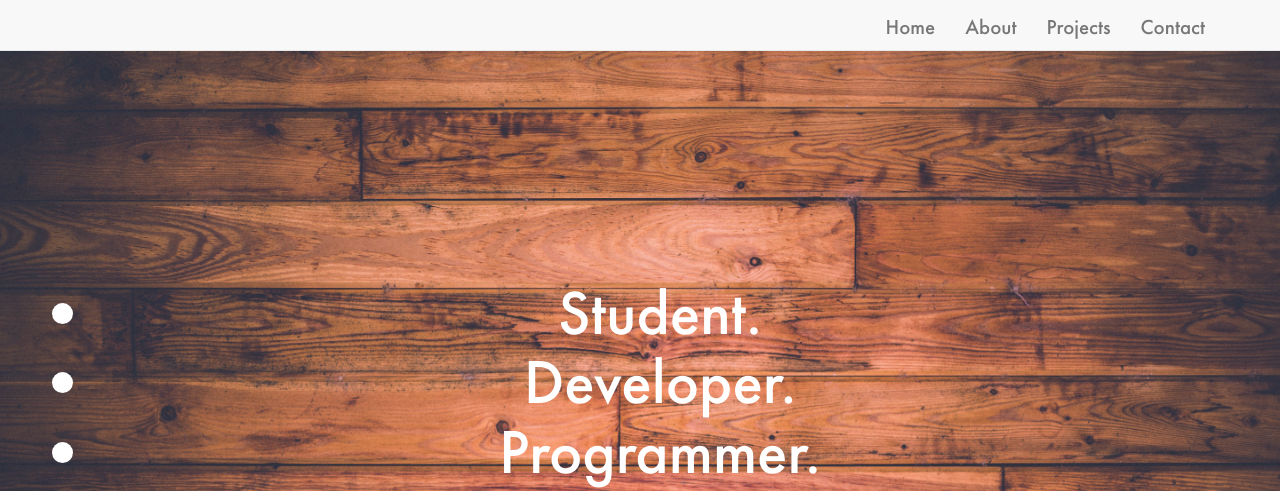
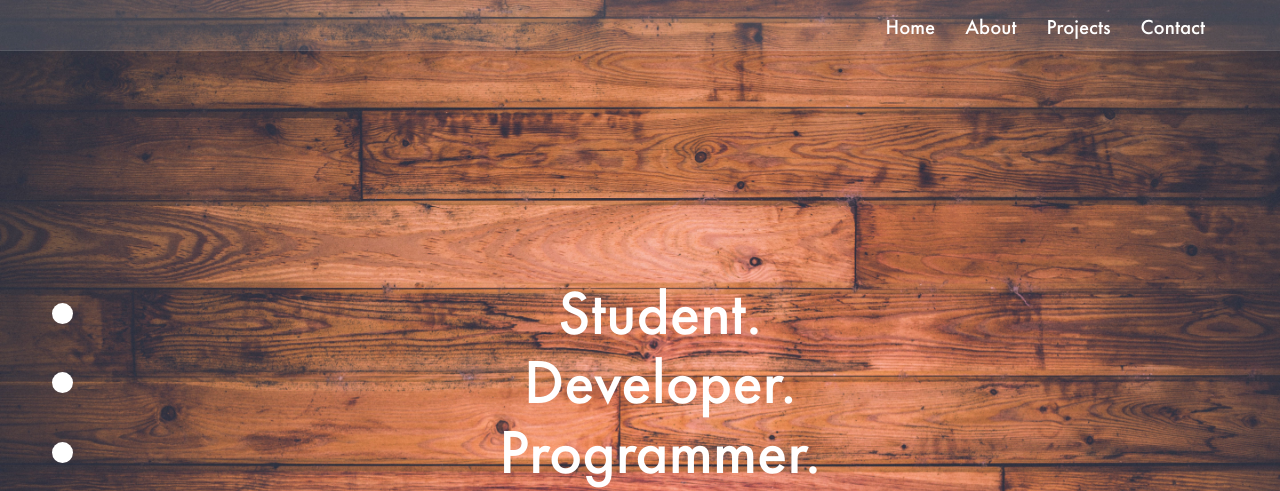
Before and after one commit to danielcanas/danielcanas.github.io, a PHP site: page / in a window 1280 px wide. Shown: the top 491 px of the page. Run offline with PHP 8.4, Linux system fonts and the light colour scheme; some libraries are stand-ins or nearby versions.

Commit message:
Nav color

```diff
--- a/css/main.css
+++ b/css/main.css
@@ -35,11 +35,17 @@
     white-space: nowrap;
   }
 
+  .navbar-default{
+    background-color: rgba(248, 248, 248, 0.1);
+    border-color: rgba(231, 231, 231, 0.1);
+  }
+
   .nav > li {
     display: inline;
   }
   .nav > li > a{
     display: inline;
+    color: white !important;
   }
 
   form{
```
